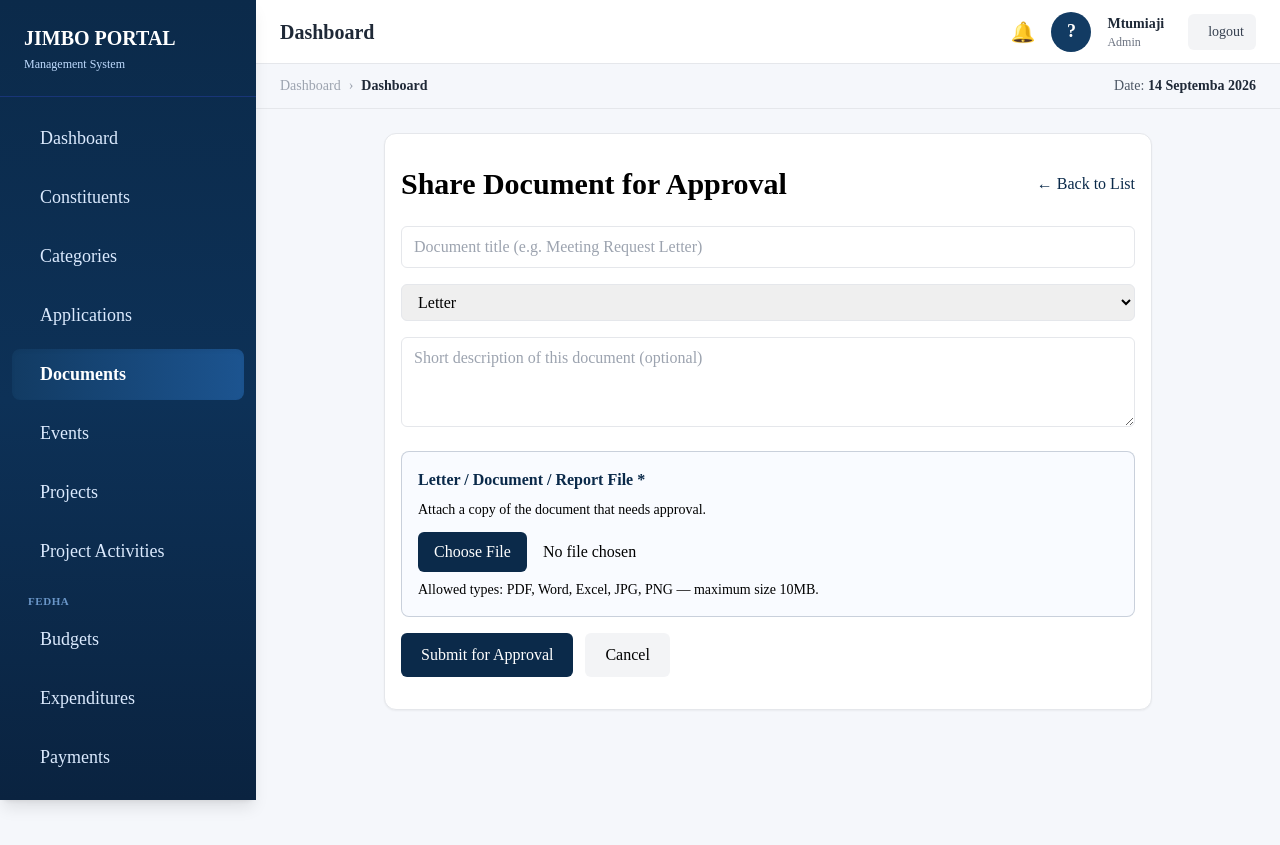
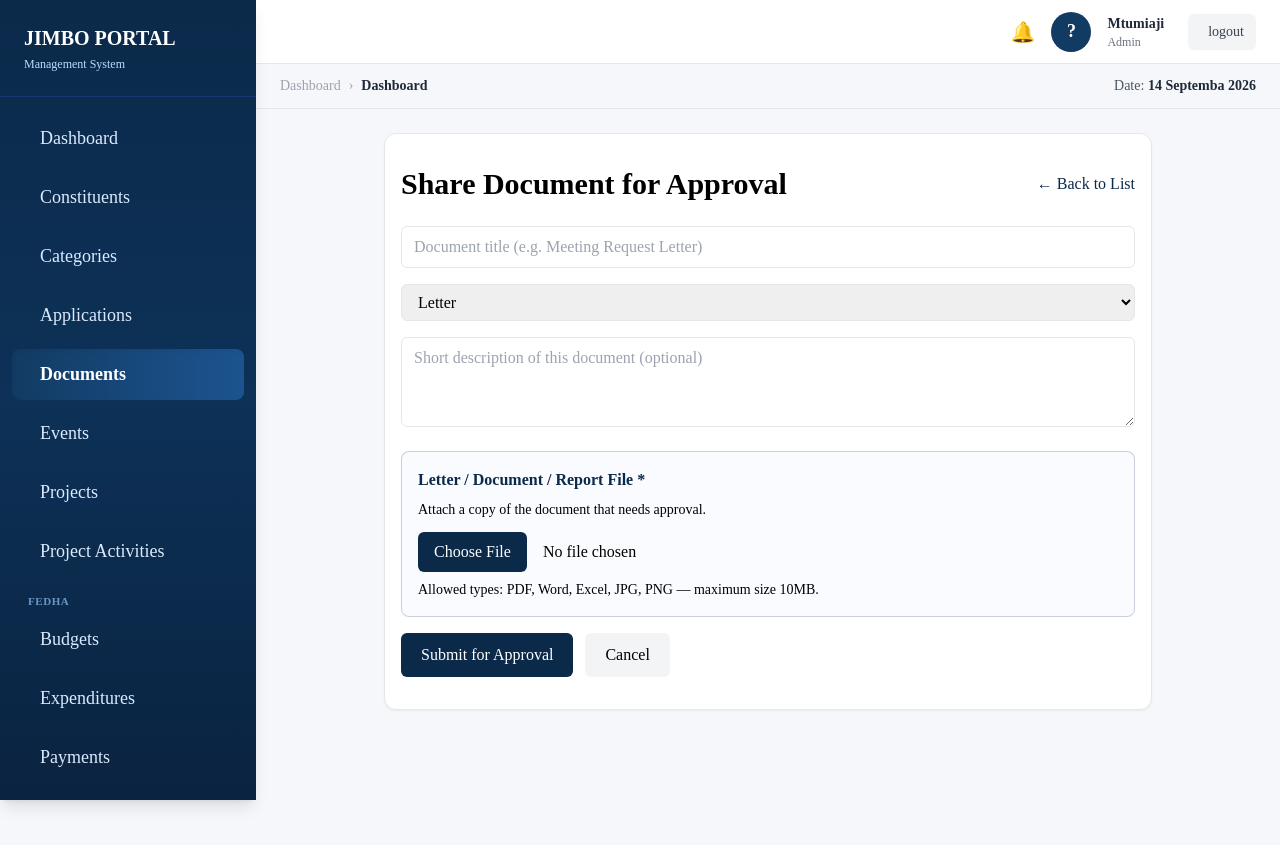
Before and after one commit to MSAKWA-officer/jimbo-portal, a React (Vite) app in the folder mp-frontend/: page /documents/upload in a window 1280 px wide. Built offline with nearby package versions, Linux system fonts and the light colour scheme; no server answers; sample sign-in values are in the browser's storage.

Commit message:
fix header

```diff
--- a/mp-frontend/src/components/Header.jsx
+++ b/mp-frontend/src/components/Header.jsx
@@ -63,9 +63,6 @@ const Header = () => {
       <header className="sticky top-0 z-40 h-16 bg-white border-b border-gray-200 flex items-center justify-between px-6">
 
         <div>
-          <h2 className="text-xl font-bold text-gray-800">
-            {pageLabel}
-          </h2>
         </div>
 
         <div className="flex items-center gap-4">
```
